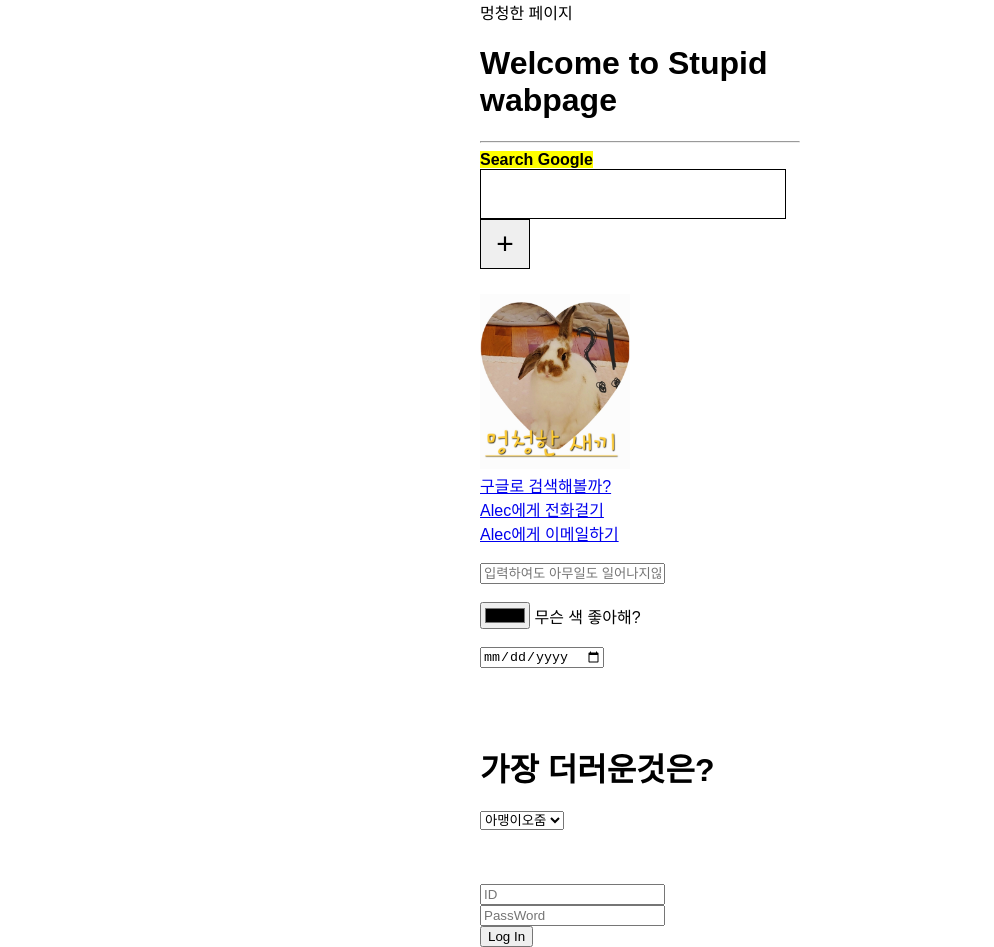
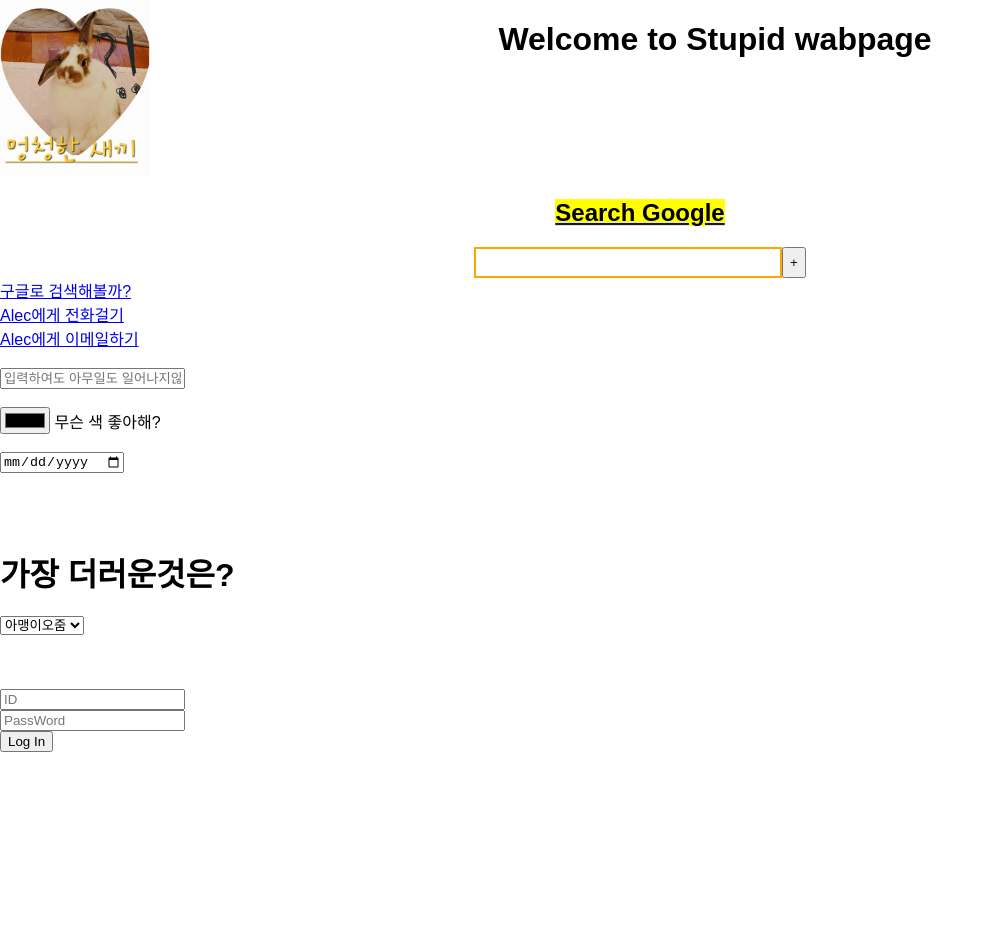
Before and after one commit to kihomon/web-practicing, a plain HTML site: page index.html in a window 1280 px wide. Shown: the whole page, without its empty margins (0-994 px from the left). After the commit the page ends 800 px from the top, so only its background shows below. Drawn offline with Linux system fonts and the light colour scheme.

Commit message:
7
어려워 기호야..

```diff
--- a/index.html
+++ b/index.html
@@ -3,20 +3,40 @@
   <head>
     <meta charset="utf-8" />
     <meat name="viewport" content="width=device-width, initial-scale=1.0">
-    <link rel="stylesheet" href="style.css"
+    <link rel="stylesheet" href="style.css">
     <title>멍청한 페이지</title>
+
   </head>
   <body>
-    <h1>Welcome to Stupid wabpage</h1>
+
+    <div class="headlineAndLogo">
+
+      <div class="Logo">
+        <div onClick="window.location.reload() "><img src="stupidAmg.png" width="150" /></div>
+        </div>
+      <div class="headline">
+        <h1>Welcome to Stupid wabpage</h1>
+        </div>
+        <div></div>
+      </div>
+
+    <div class
+
     <hr>
-    <strong><mark>Search Google</mark></strong
-      ><br />
+    <div class="container-name">
+      <div class="search-google">
+        <a href="http://www.google.com" target="blank"><h2><strong><mark>Search Google</mark></strong></h2></a>
+      </div>
+    </div>
+
+
     <div class="container">
-      <input id="inputField" type= "text"><button id="addToDo">+</button>
+      <input id="inputField" type= "text"><button id="googling">+</button>
       <div class="to-dos" id="toDoContainer">
       </div>
     </div>
-    <img src="stupidAmg.png" width="150" /><br />
+
+
 
     <a href="http://www.google.com" target="_blank"> 구글로 검색해볼까? </a
     ><br />
--- a/script.js
+++ b/script.js
@@ -1,24 +1,9 @@
-function greet(name) {
-  console.log("Hello" + name);
-}
-greet("Kiho");
+let searchBar = document.getElementById("Search");
+let Container = document.getElementById("Container");
+let inputfield = document.getElementById("inputField");
 
-const circle = {
-  radius: 1,
-  location: {
-    x: 1,
-    y: 1,
-  },
-  draw: function () {
-    console.log("draw");
-  },
-};
-circle.draw();
-
-const circle1 = new circle(10);
-for (let key in cirle) {
-  console.log(key, circle[key]);
-}
-const keys = object.keys(circle);
-console.log(keys);
-if ("radius" in circle) console.log("circle has a radius.");
+searchBar.addEventListene("click", function () {
+  var paragraph = document.createElement("p");
+  paragraph.innertext = inputfield.value;
+  window.open("http://google.com/" + inputfield.value);
+});
--- a/style.css
+++ b/style.css
@@ -1,21 +1,35 @@
 html,
 body {
-  width: 50%;
+  width: 100%;
   margin: 0 auto;
   font-family: Arial, Helvetica, sans-serif;
 }
+.headlineAndLogo {
+  display: flex;
+  flex-direction: row;
+  justify-content: space-between;
+  text-align: center;
+}
+
+.container-name {
+  display: flex;
+  justify-content: center;
+  text-align: center;
+}
 
 .container {
-  width: 200px;
+  display: flex;
+  justify-content: center;
+  text-align: center;
 }
 
 #inputField {
   width: 300px;
-  height: 46px;
-  border: 1px solid black;
+  height: 25px;
+  border: 2px solid orange;
   outline: none;
-  font-size: 30px;
-  vertical-align: left;
+  font-size: 20px;
+  vertical-align: middle;
 }
 
 #addToDo {
```
